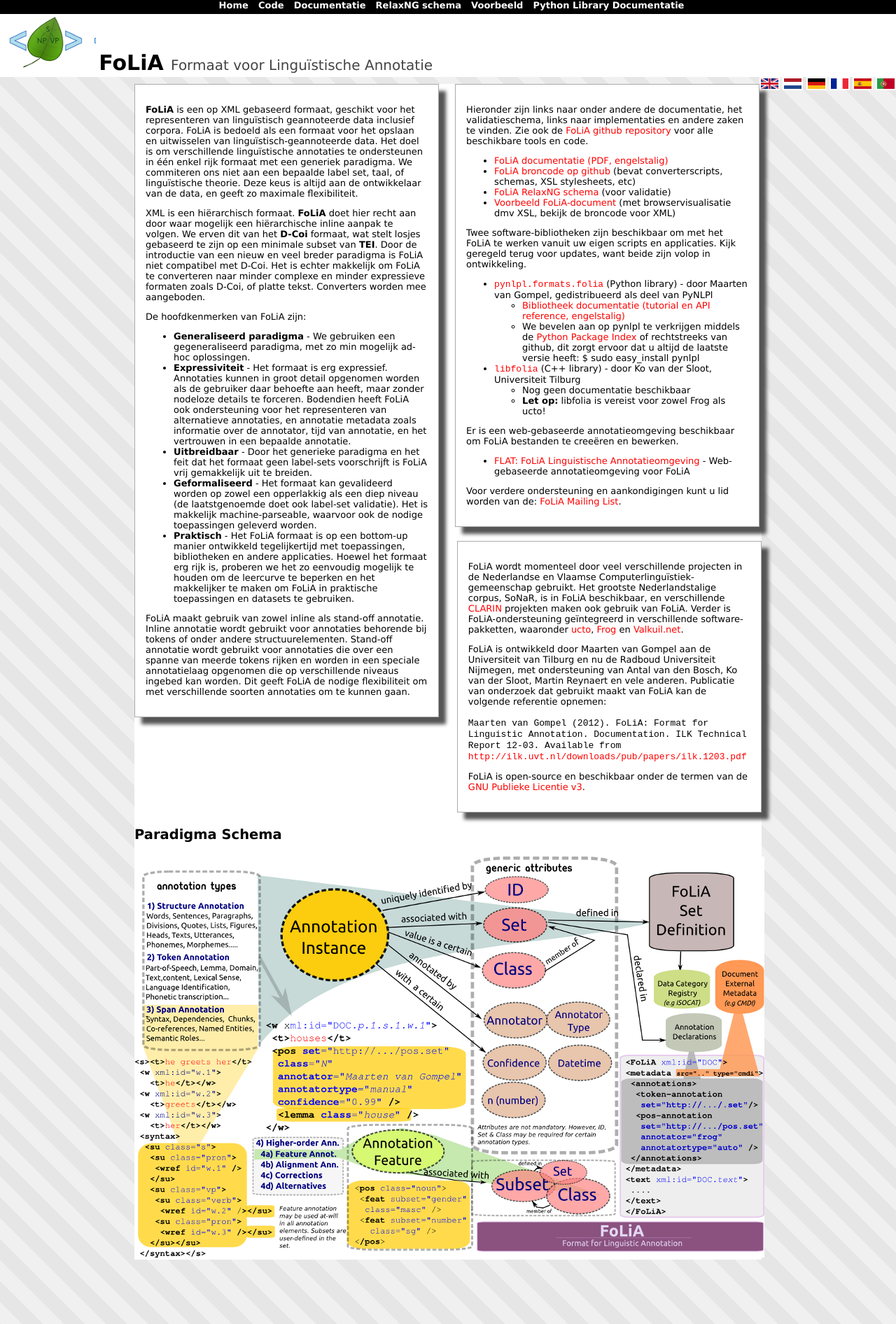
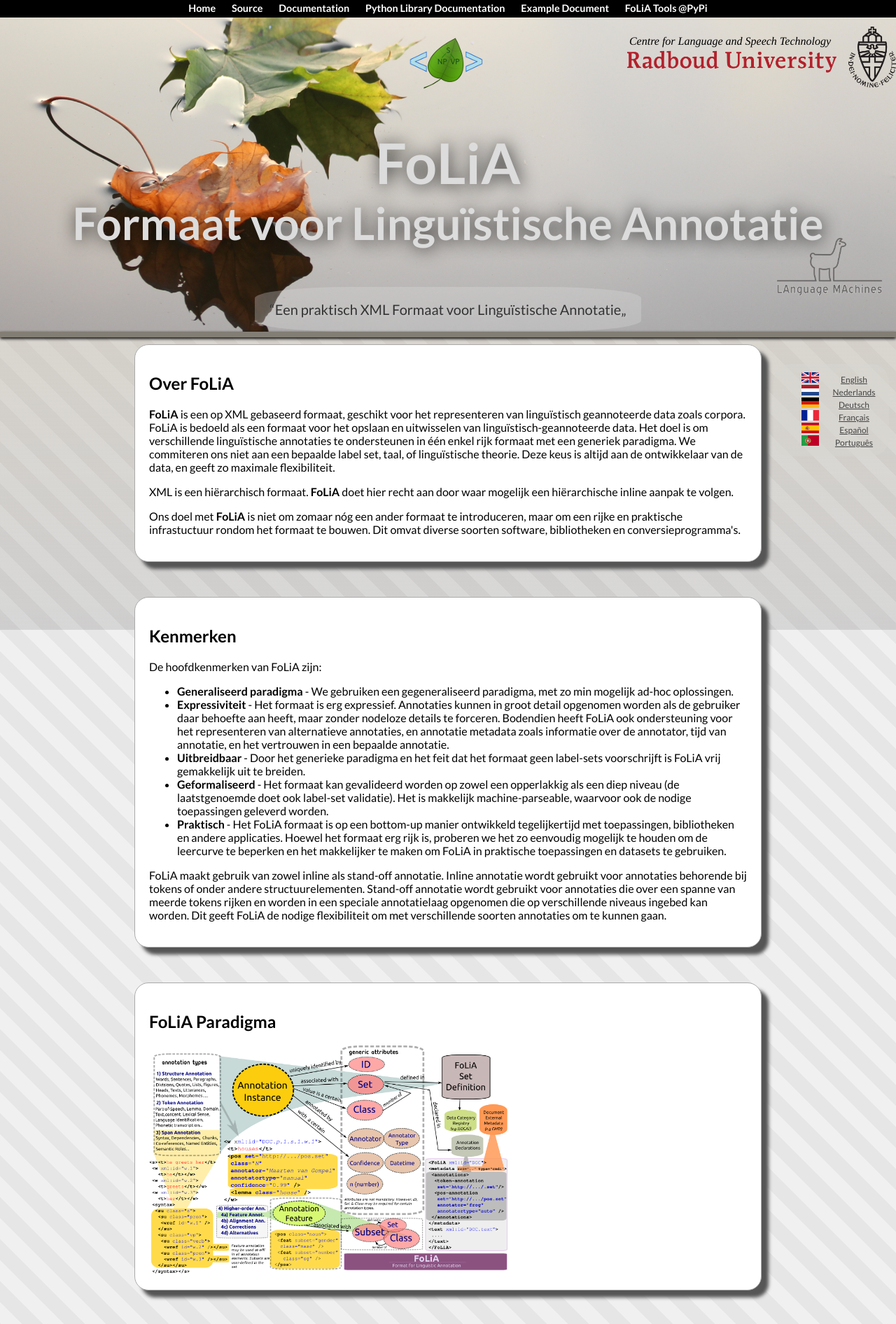
Before and after one commit to proycon/folia, a Jekyll site: the page built from index.nl.html, in a window 1280 px wide. Shown: the top 1892 px of the page at 70% size. Built offline with Jekyll 4.4.1, drawn with Linux system fonts in a browser that asks for light colours; before the commit the page ends 1820 px from its top, so only the background shows below that; some of the changed text lies outside the part shown.

Commit message:
reimplementing language support, added Dutch

```diff
--- a/_config.yml
+++ b/_config.yml
@@ -26,4 +26,17 @@
         url: example.xml
       - label: FoLiA Tools @PyPi
         url: https://pypi.python.org/pypi/FoLiA-tools
+     languages:
+      - lang: en
+        label: English
+      - lang: nl
+        label: Nederlands
+      - lang: de
+        label: Deutsch
+      - lang: fr
+        label: Français
+      - lang: es
+        label: Español
+      - lang: pt
+        label: Português
 ---
--- a/_layouts/lamalayout.html
+++ b/_layouts/lamalayout.html
@@ -46,6 +46,21 @@
     <div id="covershadow"></div>
     {% endif %}
 
+    {% if page.languages %}
+    <div id="langbox">
+        <ul>
+            {% for item in page.languages %}
+            <li>
+                {% if item.lang == "en" %}
+                <a href="index.html"><img class="langicon" src="style/{{ item.lang }}.png"/><span class="label">{{ item.label }}</span></a>
+                {% else %}
+                <a href="index.{{ item.lang }}.html"><img class="langicon" src="style/{{ item.lang }}.png"/><span class="label">{{ item.label }}</span></a>
+                {% endif %}
+            </li>
+            {% endfor %}
+        </ul>
+    </div>
+    {% endif %}
 
 	<div id="content">
  		{{ content }}
--- a/index.html
+++ b/index.html
@@ -2,6 +2,7 @@
 cover: true
 slogan: A practical XML-based <strong>Fo</strong>rmat for <strong>Li</strong>nguistic <strong>A</strong>nnotation
 extracredit: Cover photo by Robert Wnuk
+pagename: index
 ---
 
 <section>
--- a/index.nl.html
+++ b/index.nl.html
@@ -1,24 +1,29 @@
 ---
-layout: ilkng
 title: FoLiA
 subtitle: Formaat voor Linguïstische Annotatie
-keywords: folia, formaat voor linguistische annotatiie, xml, tei, d-coi, clarin
+cover: true
+slogan: Een praktisch XML Formaat voor Linguïstische Annotatie
+keywords: folia, formaat voor linguistische annotatie, xml, tei, d-coi, clarin
 description: FoLiA is een op XML gebaseerd formaat voor Linguïstische Annotatie, geschikt voor het representeren van linguistische geannoteerde data zoals corpora. Het doel is om verschillende linguistische annotaties te ondersteunen in één enkel rijk formaat, zonder hierbij de commiteren aan een bepaalde annotatieset.
 lang: nl
-homelabel: Home
-sourcelabel: Code
-documentationlabel: Documentatie
-schemalabel: RelaxNG schema
-examplelabel: Voorbeeld
-pynlpldoclabel: Python Library Documentatie
 ---
 
-<div class="leftbox">
+<section>
 
-<p><strong>FoLiA</strong> is een op XML gebaseerd formaat, geschikt voor het representeren van linguïstisch geannoteerde data inclusief corpora.  FoLiA is bedoeld als een formaat voor het opslaan en uitwisselen van linguïstisch-geannoteerde data. Het doel is om verschillende linguïstische annotaties te ondersteunen in één enkel rijk formaat met een generiek paradigma. We commiteren ons niet aan een bepaalde label set, taal, of linguïstische theorie. Deze keus is altijd aan de ontwikkelaar van de data, en geeft zo maximale flexibiliteit.</p>
+<h2>Over FoLiA</h2>
+<p><strong>FoLiA</strong> is een op XML gebaseerd formaat, geschikt voor het representeren van linguïstisch geannoteerde data zoals corpora.  FoLiA is bedoeld als een formaat voor het opslaan en uitwisselen van linguïstisch-geannoteerde data. Het doel is om verschillende linguïstische annotaties te ondersteunen in één enkel rijk formaat met een generiek paradigma. We commiteren ons niet aan een bepaalde label set, taal, of linguïstische theorie. Deze keus is altijd aan de ontwikkelaar van de data, en geeft zo maximale flexibiliteit.</p>
 
-<p>XML is een hiërarchisch formaat. <strong>FoLiA</strong> doet hier recht aan door waar mogelijk een hiërarchische inline aanpak te volgen. We erven dit van het <strong>D-Coi</strong> formaat, wat stelt losjes gebaseerd te zijn op een minimale subset van <strong>TEI</strong>. Door de introductie van een nieuw en veel breder paradigma is FoLiA niet compatibel met D-Coi. Het is echter makkelijk om FoLiA te converteren naar minder complexe en minder expressieve formaten zoals D-Coi, of platte tekst. Converters worden mee aangeboden.</p>
+<p>XML is een hiërarchisch formaat. <strong>FoLiA</strong> doet hier recht aan door waar mogelijk een hiërarchische inline aanpak te volgen.
 
+<p>Ons doel met  <strong>FoLiA</strong> is niet om zomaar nóg een ander formaat te introduceren, maar om een rijke
+en praktische infrastuctuur rondom het formaat te bouwen. Dit omvat diverse soorten software, bibliotheken en conversieprogramma's.</p>
+
+</section>
+
+
+<section>
+
+<h2>Kenmerken</h2>
 
 <p>De hoofdkenmerken van FoLiA zijn:</p>
 
@@ -33,13 +38,21 @@
 <p>
 FoLiA maakt gebruik van zowel inline als stand-off annotatie. Inline annotatie wordt gebruikt voor annotaties behorende bij tokens of onder andere structuurelementen. Stand-off annotatie wordt gebruikt voor annotaties die over een spanne van meerde tokens rijken en worden in een speciale annotatielaag opgenomen die op verschillende niveaus ingebed kan worden. Dit geeft FoLiA de nodige flexibiliteit om met verschillende soorten annotaties om te kunnen gaan.</p>
 
-</div>
+</section>
 
 
-<div class="rightbox">
+<section>
+<h2>FoLiA Paradigma</h2>
+<img class="big"src="folia_paradigm_s.png" alt="FoLiA paradigma" />
+</section>
+
+
+<section>
+
+<h2>Documentatie, implementaties en andere materialen</h2>
+
 <p>
 Hieronder zijn links naar onder andere de documentatie, het validatieschema, links naar implementaties en andere zaken te vinden. Zie ook de <a href="http://github.com/proycon/folia">FoLiA github repository</a> voor alle beschikbare tools en code.</p>
-
 
 
 <ul>
@@ -79,24 +91,35 @@
 Voor verdere ondersteuning en aankondigingen kunt u lid worden van de: <a href="https://lists.uvt.nl/mailman/listinfo/folia">FoLiA Mailing List</a>.
 </p>
 
-</div>
+</section>
 
-<div class="rightbox">
+<section>
+
+<h2>Publicaties</h2>
+
+<p>
+Als je gebruikt maakt van FoLiA, citeer dan één van de volgende publicaties:
+</p>
+
+<ul>
+    <li>[<a href="http://www.clinjournal.org/sites/default/files/05-vanGompel-Reynaert-CLIN2013.pdf">PDF</a>|<a href="http://www.clinjournal.org/biblio/export/bibtex/39">BibTex</a>] Maarten van Gompel &amp; Martin Reynaert (2014). <strong>FoLiA: A practical XML format for linguistic annotation - a descriptive and comparative study</strong>; Computational Linguistics in the Netherlands Journal; 3:63-81; 2013.</li>
+    <li>[<a href="http://github.com/proycon/folia/blob/master/docs/folia.pdf?raw=true">PDF</a>] Maarten van Gompel (2014). <strong>FoLiA: Format for Linguistic Annotation. Documentation</strong> Language and Speech Technology Technical Report Series LST-14-01. Radboud University Nijmegen.</li>
+    <li>Maarten van Gompel (2012). <strong>FoLiA: Format for Linguistic Annotation. Documentation.</strong> ILK Technical Report 12-03. Tilburg University</li>
+</ul>
+</section>
+
+
+<section>
+<h2>Posters &amp; Presentaties</h2>
+
+<ul>
+    <li>[<a href="http://proycon.anaproy.nl/pubs/folia_poster2.png">PNG</a>] Maarten van Gompel (2013). <em>Poster:</em> <strong>FoLiA: Format for Linguistic Annotation</strong>. Gepresenteerd voor CLARIN-NL, Utrecht University</li>    <li>[<a href="http://proycon.anaproy.nl/pubs/folia_pres_clin.pdf">PDF</a>] Maarten van Gompel (2012). <em>Presentation:</em> <strong>FoLiA: Format for Linguistic Annotation</strong>. Gepresenteerd tijdens CLIN22. Tilburg University</li>
+</ul>
 
 <p>FoLiA wordt momenteel door veel verschillende projecten in de Nederlandse en Vlaamse Computerlinguïstiek-gemeenschap gebruikt. Het grootste Nederlandstalige corpus, SoNaR, is in FoLiA beschikbaar, en verschillende <a href="http://www.clarin.nl">CLARIN</a> projekten maken ook gebruik van FoLiA. Verder is FoLiA-ondersteuning geïntegreerd in verschillende software-pakketten, waaronder <a href="http://ilk.uvt.nl/ucto">ucto</a>, <a href="http://ilk.uvt.nl/frog">Frog</a> en <a href="http://valkuil.net">Valkuil.net</a>.</p>
 
-<p>FoLiA is ontwikkeld door Maarten van Gompel aan de Universiteit van Tilburg en nu de Radboud Universiteit Nijmegen, met ondersteuning van Antal van den Bosch, Ko van der Sloot, Martin Reynaert en vele anderen. Publicatie van onderzoek dat gebruikt maakt van FoLiA kan de volgende referentie opnemen:
-</br></br>
-<tt>Maarten van Gompel (2012). <emph>FoLiA: Format for Linguistic Annotation.</emph> Documentation.
- ILK Technical Report 12-03. Available from <a href="http://ilk.uvt.nl/downloads/pub/papers/ilk.1203.pdf">http://ilk.uvt.nl/downloads/pub/papers/ilk.1203.pdf</a></tt>
-</p>
+<p>FoLiA s ontwikkeld door Maarten van Gompel, eerst aan de Universiteit van Tilburg en daarna aan de Radboud Universiteit Nijmegen, met bijdragen van Antal van den Bosch, Ko van der Sloot, Martin Reynaert en anderen.  </p>
 
 <p>FoLiA is open-source en beschikbaar onder de termen van de <a href="http://www.gnu.org/licenses/gpl-3.0.html">GNU Publieke Licentie v3</a>.</p>
 
-
-</div>
-
-<h2 style="clear:both; margin-top: 20px;">Paradigma Schema</h2>
-<div style="margin-top: 20px;">
-	<img src="folia_paradigm_s.png" alt="FoLiA paradigm" />
-</div>
+</section>
--- a/style/lamalayout.css
+++ b/style/lamalayout.css
@@ -184,13 +184,6 @@
 	float: right;
 }
 
-#langbox {
-	float: right;
-}
-#langbox img {
-	border: 2px white solid;
-	margin-bottom: 2px;
-}
 
 section {
     background: white;
@@ -238,3 +231,29 @@
     margin-right: auto;
     width: 60%;
 }
+img.langicon {
+    border: none;
+}
+#langbox {
+    position: fixed;
+    right: 10px;
+    top: 520px;
+    text-align: center;
+    font-size: 75%;
+    background: rgba(216,213,208,0.5);
+    border-radius: 25px;
+}
+#langbox ul {
+    list-style: none outside none;
+}
+#langbox span.label {
+    display: inline-block;
+    width: 100px;
+}
+#langbox a span.label {
+    color: #444;
+    text-decoration: underline;
+}
+#langbox a:hover span.label {
+	color: red;
+}
```
Also changed, not shown: other parts of index.nl.html (+1 -2 lines).
